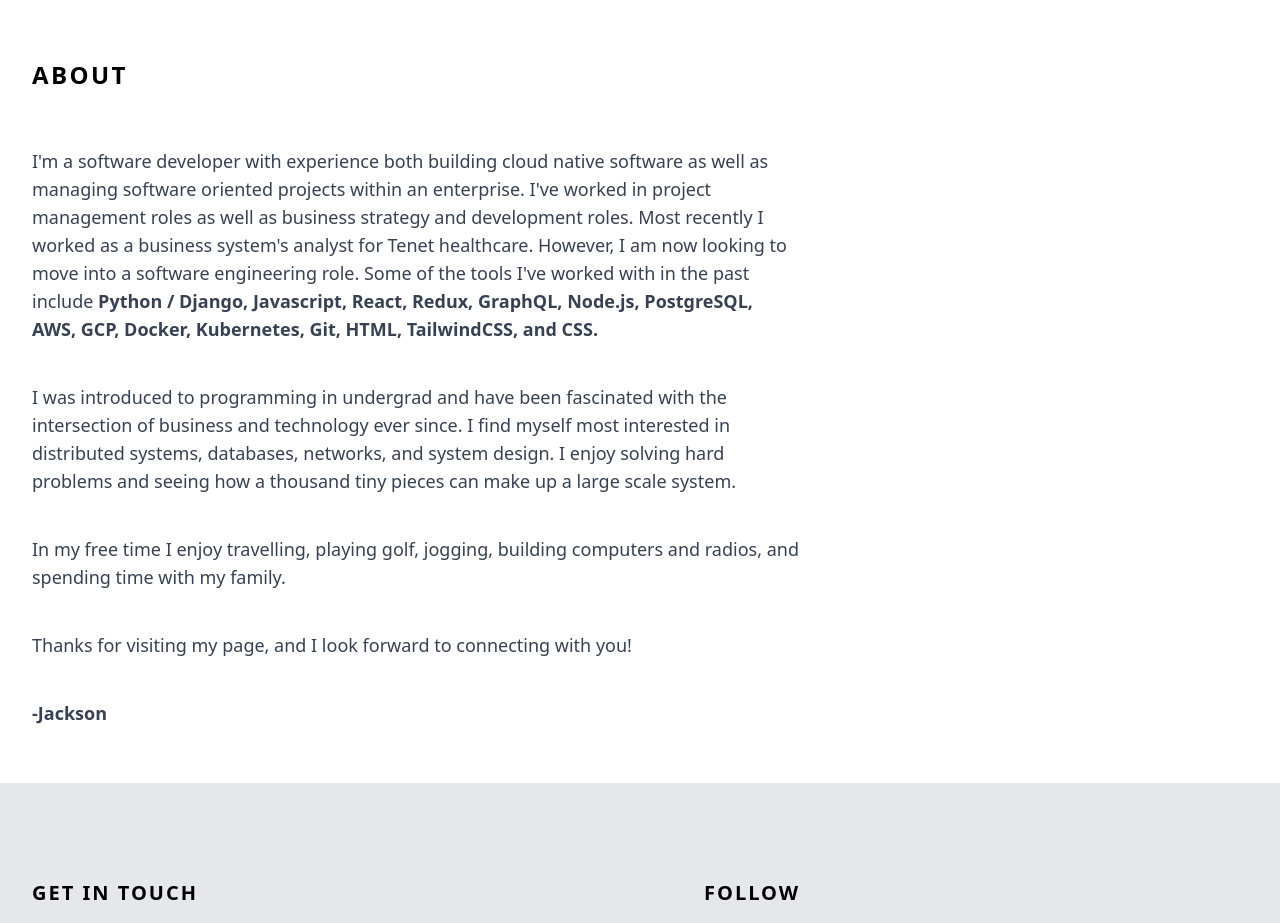
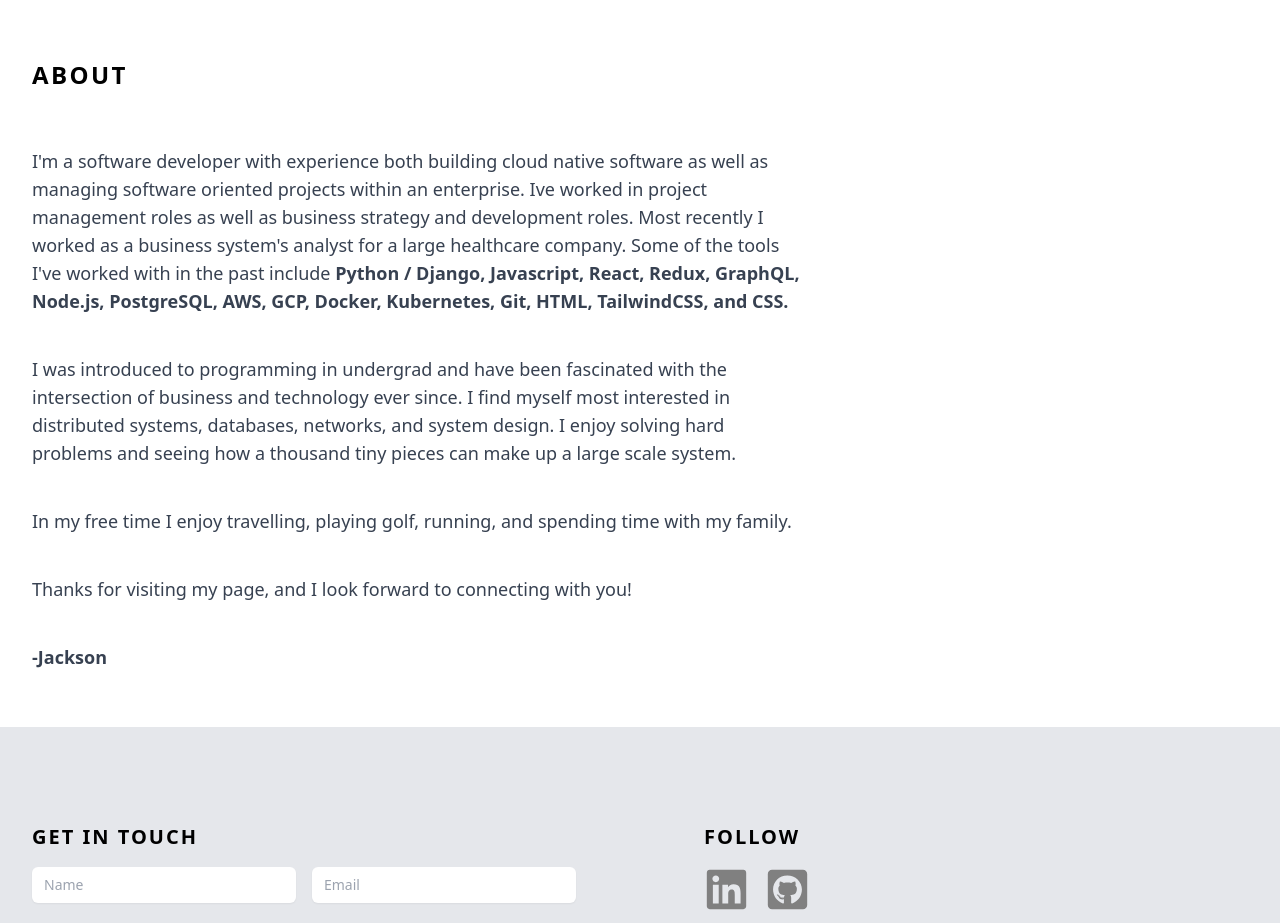
Before and after one commit to jprice8/portfolio-site, a Next.js app: page / in a window 1280 px wide. Shown: the part 1200-2123 px from the top of the page. Built offline with nearby package versions, Linux system fonts and the light colour scheme.

Commit message:
Fixed apostrophes in HTML with apos escape.

```diff
--- a/components/About.js
+++ b/components/About.js
@@ -7,13 +7,12 @@ const About = () => {
 
       <div className="font-light text-lg space-y-6 text-gray-700">
         <p className="py-2">
-          I'm a software developer with experience both building cloud native
+          I&apos;m a software developer with experience both building cloud native
           software as well as managing software oriented projects within an
-          enterprise. I've worked in project management roles as well as
+          enterprise. Ive worked in project management roles as well as
           business strategy and development roles. Most recently I worked as a
-          business system's analyst for Tenet healthcare. However, I am now
-          looking to move into a software engineering role. Some of the tools
-          I've worked with in the past include{" "}
+          business system&apos;s analyst for a large healthcare company.
+          Some of the tools I&apos;ve worked with in the past include{" "}
           <span className="font-bold">
             Python / Django, Javascript, React, Redux, GraphQL, Node.js,
             PostgreSQL, AWS, GCP, Docker, Kubernetes, Git, HTML, TailwindCSS,
@@ -30,8 +29,8 @@ const About = () => {
         </p>
 
         <p className="py-2">
-          In my free time I enjoy travelling, playing golf, jogging, building
-          computers and radios, and spending time with my family.
+          In my free time I enjoy travelling, playing golf, running,
+          and spending time with my family.
         </p>
 
         <p className="py-2">
--- a/components/Hero.js
+++ b/components/Hero.js
@@ -6,8 +6,8 @@ const Hero = () => {
     <section id="hero" className="flex justify-between py-4">
       <div id="left-hero">
         <div className="text-5xl font-bold text-gray-800 pt-4">
-          <h1>Hello, I'm Jackson Price.</h1>
-          <h1 className="pt-2">I'm a software developer in Texas.</h1>
+          <h1>Hello, I&apos;m Jackson Price.</h1>
+          <h1 className="pt-2">I&apos;m a software developer in Texas.</h1>
         </div>
       </div>
       <div id="right-hero">
--- a/components/Welcome.js
+++ b/components/Welcome.js
@@ -4,7 +4,7 @@ const Welcome = () => {
   return (
     <section className="text-lg font-light text-gray-800">
       <p>
-        See what I've been working on below. Or find my
+        See what I&apos;ve been working on below. Or find my
         <a className="hover:text-red-300 border-b-2 font-bold transition duration-300" href="#">
           {" "}Resume{" "}
         </a>
```
